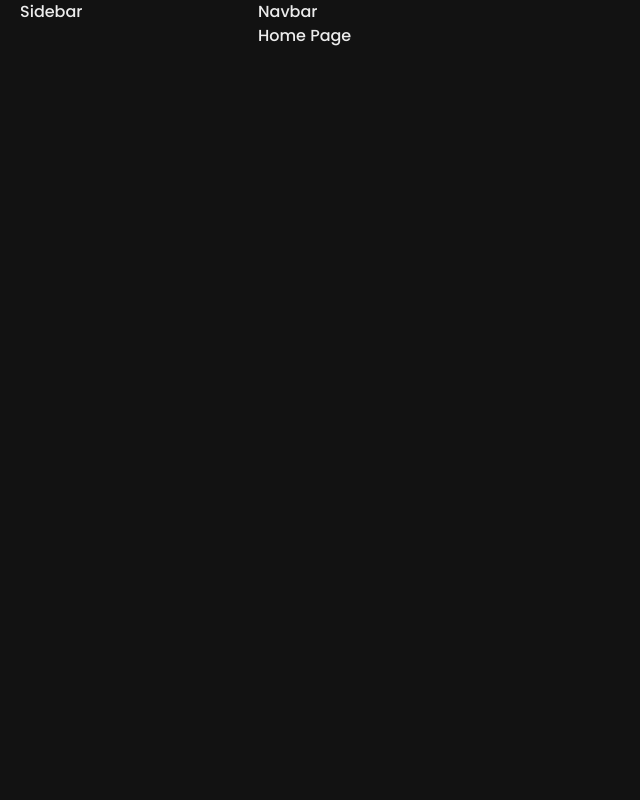
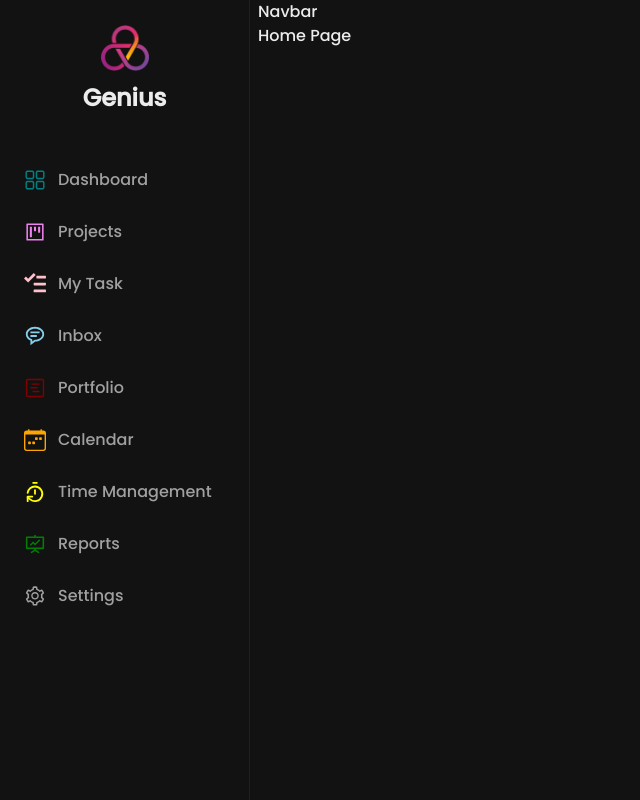
Before and after one commit to mehedi008h/project-management-front-end, a React (Vite) app: page / in a window 1280 px wide. Shown: the whole page, without its empty margins (0-640 px from the left). Built offline with nearby package versions, Linux system fonts and the light colour scheme.

Commit message:
design sidebar

```diff
--- a/src/components/common/Sidebar.tsx
+++ b/src/components/common/Sidebar.tsx
@@ -1,5 +1,123 @@
+import { Box, Flex, Image, Text } from "@chakra-ui/react";
+import { Link } from "react-router-dom";
+import { RxDashboard } from "react-icons/rx";
+import { LuTimerReset } from "react-icons/lu";
+import { BsCalendarWeek } from "react-icons/bs";
+import { BiMessageRoundedDetail } from "react-icons/bi";
+import { GoTasklist, GoProjectRoadmap } from "react-icons/go";
+import {
+    AiOutlineProject,
+    AiOutlineFundProjectionScreen,
+    AiOutlineSetting,
+} from "react-icons/ai";
+import logo from "../../assets/logo.png";
+
 const Sidebar = () => {
-    return <div>Sidebar</div>;
+    const routes = [
+        {
+            label: "Dashboard",
+            icon: RxDashboard,
+            href: "/dashboard",
+            color: "teal",
+        },
+        {
+            label: "Projects",
+            icon: AiOutlineProject,
+            href: "/projects",
+            color: "violet",
+        },
+        {
+            label: "My Task",
+            icon: GoTasklist,
+            color: "pink",
+            href: "/tasks",
+        },
+        {
+            label: "Inbox",
+            icon: BiMessageRoundedDetail,
+            color: "skyblue",
+            href: "/inbox",
+        },
+        {
+            label: "Portfolio",
+            icon: GoProjectRoadmap,
+            color: "maroon",
+            href: "/portfolio",
+        },
+        {
+            label: "Calendar",
+            icon: BsCalendarWeek,
+            color: "orange",
+            href: "/calendar",
+        },
+        {
+            label: "Time Management",
+            icon: LuTimerReset,
+            color: "yellow",
+            href: "/time-management",
+        },
+        {
+            label: "Reports",
+            icon: AiOutlineFundProjectionScreen,
+            color: "green",
+            href: "/reports",
+        },
+        {
+            label: "Settings",
+            icon: AiOutlineSetting,
+            href: "/settings",
+        },
+    ];
+    return (
+        <Box
+            height="100vh"
+            width="100%"
+            paddingY={4}
+            borderRight="1px"
+            borderColor="gray.700"
+        >
+            <Box paddingX={3} paddingY={2}>
+                <Link to={"/"}>
+                    <Flex
+                        flexDirection="column"
+                        justifyContent="center"
+                        alignItems="center"
+                    >
+                        <Box height={12} width={12}>
+                            <Image src={logo} />
+                        </Box>
+                        <Text fontSize="2xl" fontWeight="bold" marginTop={2}>
+                            Genius
+                        </Text>
+                    </Flex>
+                </Link>
+                <Flex flexDirection="column" gap={1} marginTop={10}>
+                    {routes.map((route) => (
+                        <Link key={route.href} to={route.href}>
+                            <Flex
+                                alignItems="center"
+                                gap={3}
+                                flex={1}
+                                fontWeight="medium"
+                                cursor="pointer"
+                                padding={3}
+                                color="gray.400"
+                                rounded="md"
+                                _hover={{
+                                    color: "white",
+                                    backgroundColor: "gray.600",
+                                }}
+                                transition="all"
+                            >
+                                <route.icon color={route.color} size={22} />
+                                {route.label}
+                            </Flex>
+                        </Link>
+                    ))}
+                </Flex>
+            </Box>
+        </Box>
+    );
 };
 
 export default Sidebar;
--- a/src/pages/Layout.tsx
+++ b/src/pages/Layout.tsx
@@ -14,7 +14,7 @@ const Layout = () => {
             }}
         >
             <Show above="lg">
-                <GridItem area="aside" paddingX={5}>
+                <GridItem area="aside">
                     <Sidebar />
                 </GridItem>
             </Show>
```
